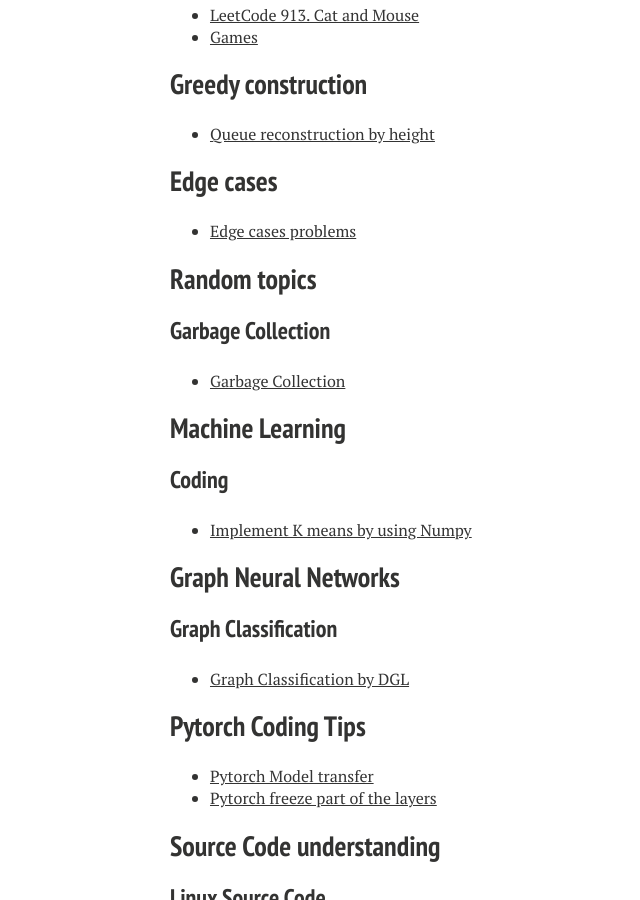
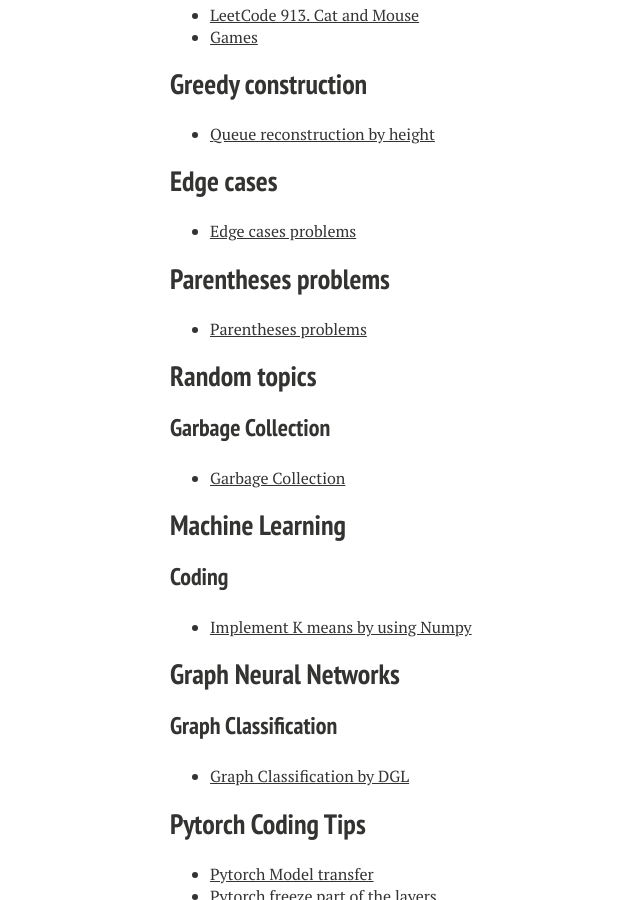
Before and after one commit to xiaokeshen/xiaokeshen.github.io, a Jekyll site: the page built from blog/index.md, in a window 1280 px wide and 900 px high, scrolled down 7971 px. Shown: the whole window, without its empty margins (150-790 px from the left). Built offline with Jekyll 4.4.1, drawn with Linux system fonts in a browser that asks for light colours; nearby versions of some CDN libraries.

Commit message:
add one blog

```diff
--- a/blog/index.md
+++ b/blog/index.md
@@ -275,6 +275,9 @@
 ## Edge cases
 - [Edge cases problems](https://medium.com/@jim.morris.shen/edge-cases-7aa7c21fc7b5?source=friends_link&sk=996e2b9796ba732cd6a40ab85dfebdb1)
 
+## Parentheses problems
+- [Parentheses problems](https://medium.com/@jim.morris.shen/parentheses-problems-11e2932b82cf?source=friends_link&sk=f867554eab0c466240400b64c8ab98ae)
+
 ## Random topics
 
 ### Garbage Collection
```
